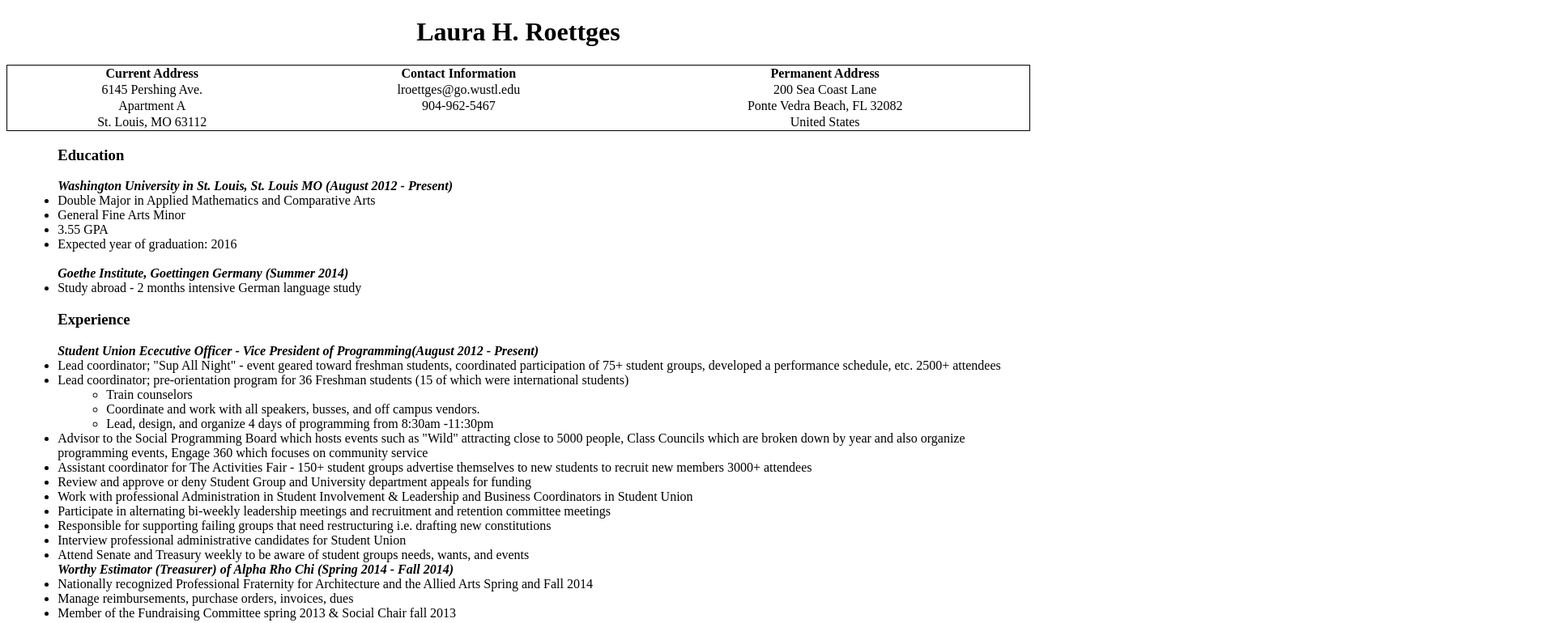
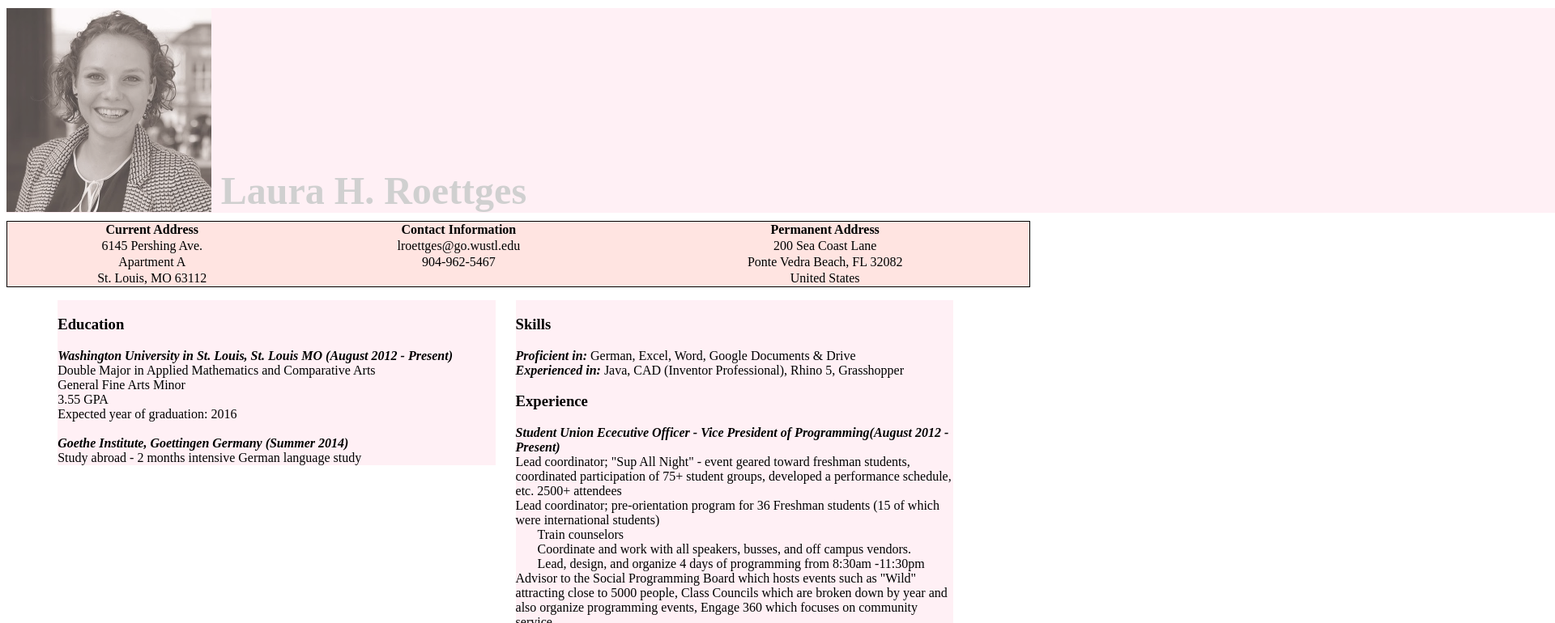
Before and after one commit to lroettges/resume_01, a plain HTML site: page index.html in a window 1280 px wide. Shown: the top 770 px of the page at 81% size, 1920 px wide, since content can reach past the window. Drawn offline with Linux system fonts and the light colour scheme.

Commit message:
css in progress

```diff
--- a/css/main.css
+++ b/css/main.css
@@ -1,12 +1,58 @@
+h1 {
+	 width: 100%;
+	padding:0% 100% 0% 0%;
+	margin: 10px 0px;
+	background-color: #fff0f5;
+	 color: #D0D0D0;
+	 font-size: 300%;
+	 height:200%;
+}
 table.header {
 	border-collapse:collapse;
 	border: 1px solid black;
 	width:100%;
-	padding:10px;
+	padding:100px;
+	background-color: #ffe4e1;
 }
 tr {
 	text-align: center;
 }
+
+img {
+	max-width: 20%;
+	opacity: .7;
+	vertical-align: text-bottom;
+}
+div {
+	width: 45%;
+	float: left;
+	margin-bottom: 25px;
+}
+div.edu {
+	background-color:#fff0f5;
+	margin-right: 25px;
+
+}
+div.exp {
+	background-color:#fff0f5;
+}
+div.com_serv {
+	background-color:#fff0f5;
+	margin: 0% ;
+
+}
+div.HnA {
+	background-color:#fff0f5;
+	margin: 0% ;
+
+}
+div.sklz {
+	background-color:#fff0f5;
+	margin: 0%;
+
+}
+
+
 h3 {
 	text-align: left;
 	padding:0px 0px 0px 0px;
@@ -14,8 +60,10 @@ h3 {
 ul {
 	padding:0px 0px 0px 5%;
 }
+li {
+	list-style-type: none;
+}
 li.topic {
-	list-style-type: none;
 	font-weight: bold;
 	font-style: italic;
 }
--- a/index.html
+++ b/index.html
@@ -7,7 +7,11 @@
 </head>
 
 <body>
-	<h1 style="text-align:center;">Laura H. Roettges</h1>
+	<h1 >
+	<img src="laura copy.jpg" alt="Laura's Picture"> Laura H. Roettges
+</h1>
+
+
 	<table class="header">
 		<tr>
 			<th>Current Address</th>
@@ -30,7 +34,10 @@
 			<td>United States</td>
 		</tr>
 	</table>
+
 	<ul>
+
+	<div class="edu">
 		<h3>Education</h3>
 		<li class="topic">Washington University in St. Louis, St. Louis MO (August 2012 - Present)</li>
 		<li>Double Major in Applied Mathematics and Comparative Arts</li>
@@ -41,7 +48,16 @@
 
 		<li class="topic">Goethe Institute, Goettingen Germany (Summer 2014)</li>
 		<li>Study abroad - 2 months intensive German language study</li>
+	</div>
 
+	<div class="sklz">
+		<h3>Skills</h3>
+
+		<li><b><i>Proficient in:</i></b> German, Excel, Word, Google Documents & Drive </li>
+		<li><b><i>Experienced in:</i></b> Java, CAD (Inventor Professional), Rhino 5, Grasshopper</li>
+	</div>
+
+	<div class="exp">
 		<h3>Experience</h3>
 		<li class="topic">Student Union Ececutive Officer - Vice President of Programming(August 2012 - Present)</li>
 		<li>Lead coordinator; "Sup All Night" - event geared toward freshman students, coordinated participation of 75+ student groups, developed a performance schedule, etc. 2500+ attendees </li>
@@ -60,6 +76,7 @@
 		<li>Responsible for supporting failing groups that need restructuring i.e. drafting new constitutions</li>
 		<li>Interview professional administrative candidates for Student Union</li>
 		<li>Attend Senate and Treasury weekly to be aware of student groups needs, wants, and events</li>
+		<br>
 
 		<li class="topic">Worthy Estimator (Treasurer) of Alpha Rho Chi (Spring 2014 - Fall 2014)</li>
 		<li>Nationally recognized Professional Fraternity for Architecture and the Allied Arts Spring and Fall 2014</li>
@@ -69,7 +86,9 @@
 
 		<li class="topic">Painter  - free lance work</li>
 		<li>Family portrait ($650) - commissioned (medium oil paint)  (Summer 2013)</li>
+	</div>
 
+		<div class="com_serv">
 		<h3>Community Service</h3>
 
 		<li class="topic">"Engage 360" Advisor (Spring 2014 - Fall 2015)</li>
@@ -82,19 +101,17 @@
 
 		<li class="topic">Student Mentor (Spring 2013)</li>
 		<li>Work with kids from public elementary schools in St. Louis. Assist them in an after school program called Books and Basketball, where I tutor them, help with homework, and play sports</li>
+	</div>
 
-
+	<div class="HnA">
 		<h3>Honors and Activies</h3>
 
 		<li><b><i>External Vice President of Sophomore Class Council:</i></b> assist in planning and running campus events primarily through conducting business with external companies (examples: catering, organizing busses, reserving spaces)</li>
 		<li><b><i>Cabinet member of the Student Class Council (Freshman year):</i></b>  assist in promoting and advertising events </li>
 		<li><b><i>Completed an Early College Program at the Chicago Art institute:</i></b>  summer 2011, two weeks of drawing and oil painting</li>
 		<li><b><i>Stress Buster & Climbing Club: </i></b> member </li>
+	</div>
 
-		<h3>Skills</h3>
-
-		<li><b><i>Proficient in:</i></b> German, Excel, Word, Google Documents & Drive </li>
-		<li><b><i>Experienced in:</i></b> Java, CAD (Inventor Professional), Rhino 5, Grasshopper</li>
 
 	</ul>
 
```
Also changed, not shown: laura copy.jpg (added).
